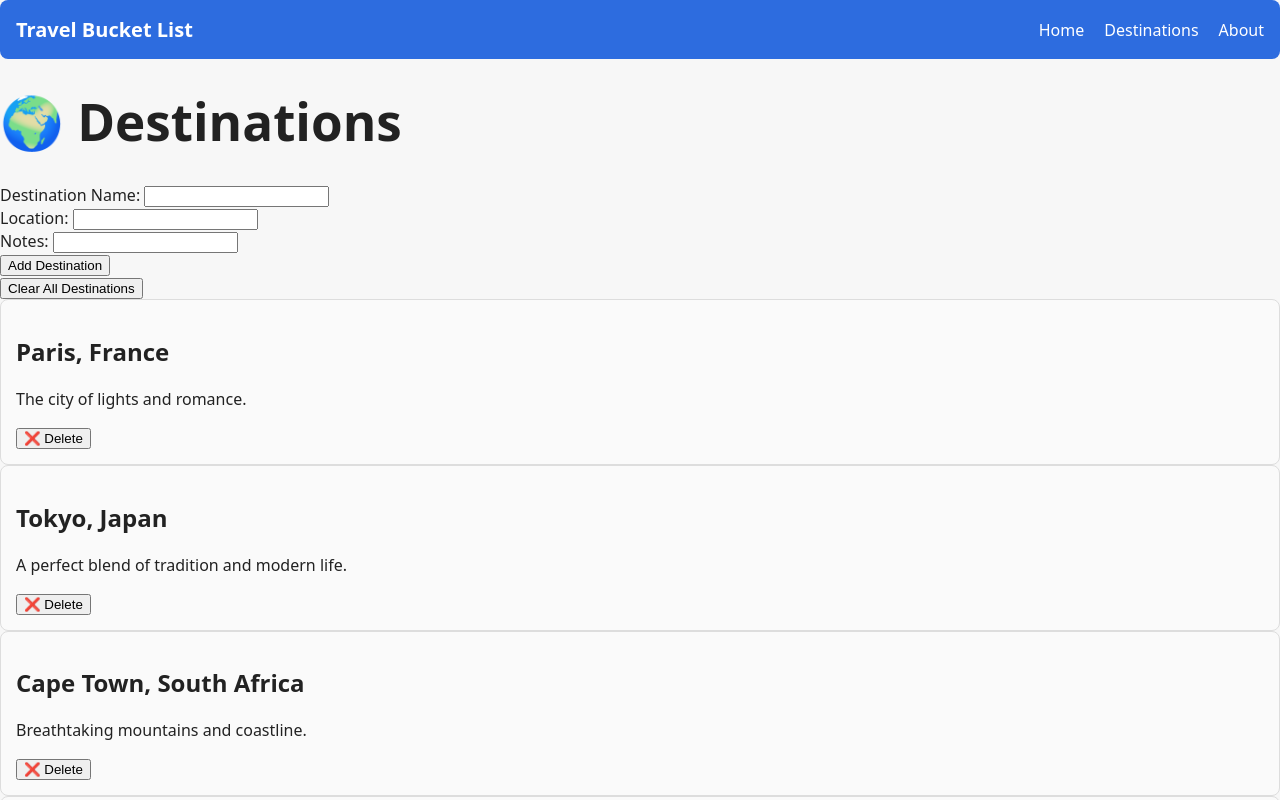
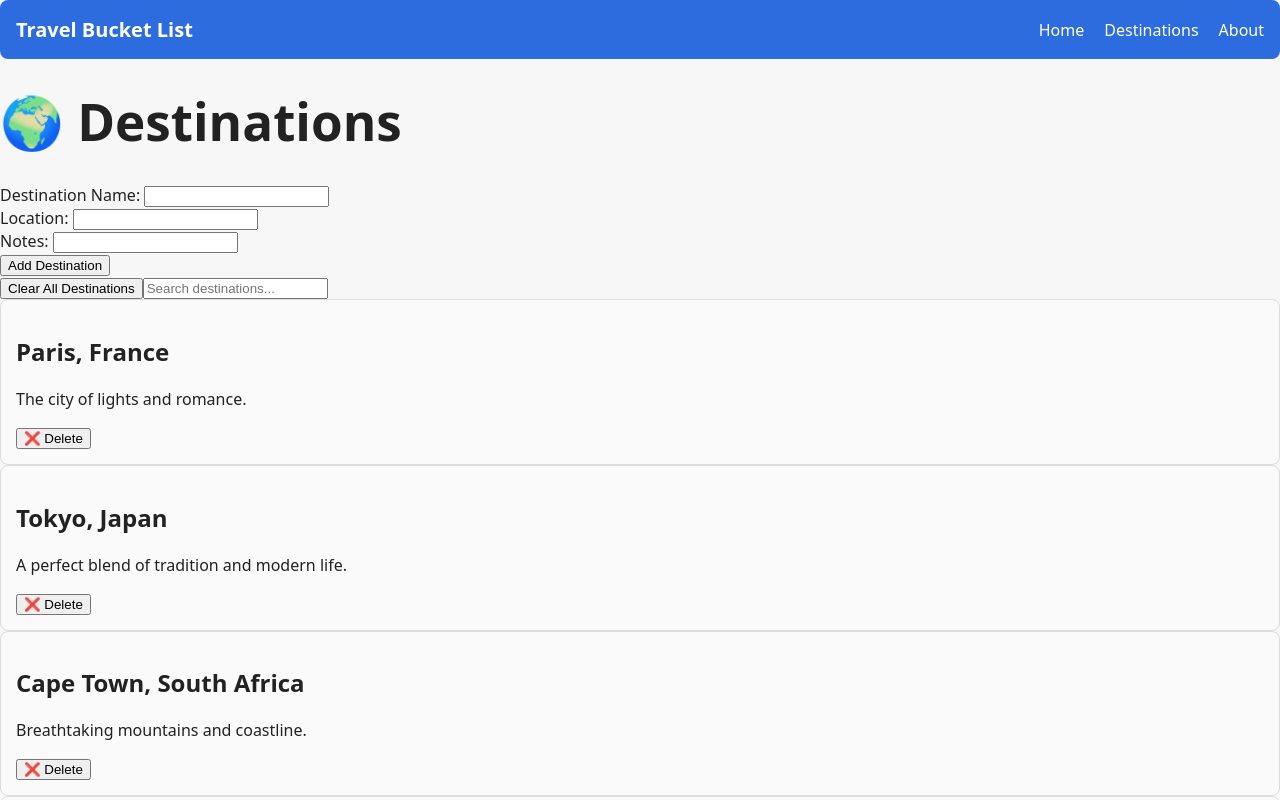
Before and after one commit to zypherson/travel-bucket-list, a React (Vite) app: page /destinations in a window 1280 px wide. Shown: the top 800 px of the page. Built offline with nearby package versions, Linux system fonts and the light colour scheme.

Commit message:
added search filter

```diff
--- a/src/pages/Destinations.jsx
+++ b/src/pages/Destinations.jsx
@@ -3,6 +3,8 @@ import DestinationForm from "../components/DestinationForm";
 import DestinationList from "../components/DestinationList";
 
 export default function Destinations() {
+  const [searchTerm, setSearchTerm] = useState("");
+
   const [places, setPlaces] = useState(() => {
     const stored = localStorage.getItem("destinations");
     return stored ? JSON.parse(stored) : [
@@ -19,6 +21,10 @@ export default function Destinations() {
   const handleAddPlace = (place) => {
     setPlaces((prev) => [place, ...prev]);
   };
+  const filteredPlaces = places.filter((place) =>
+    place.name.toLowerCase().includes(searchTerm.toLowerCase())
+  );
+
 
   const handleClearAll = () => {
     if (window.confirm("Are you sure you want to clear all destinations?")) {
@@ -38,9 +44,16 @@ export default function Destinations() {
       <button onClick={handleClearAll} className="clear-btn">
         Clear All Destinations
       </button>
+      <input
+  type="text"
+  placeholder="Search destinations..."
+  value={searchTerm}
+  onChange={(e) => setSearchTerm(e.target.value)}
+  className="search-bar"
+/>
 
       <DestinationList destinations={places} />
-      <DestinationList destinations={places} onDelete={handleDelete} />
+      <DestinationList destinations={filteredPlaces} onDelete={handleDelete} />
 
     </div>
   );
```
